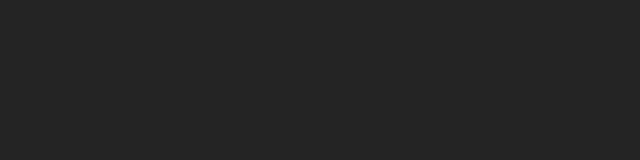
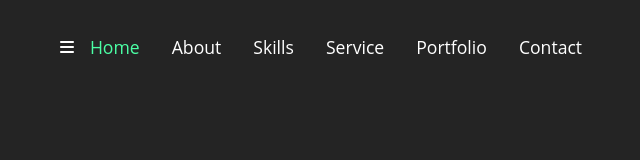
Before and after one commit to konlanz/portfolio, a plain HTML site: page index.html in a window 1280 px wide. Shown: the whole page, without its empty margins (570-1210 px from the left). Drawn offline with Linux system fonts and the light colour scheme.

Commit message:
Nav-bar fix

```diff
--- a/css/styles.css
+++ b/css/styles.css
@@ -30,12 +30,17 @@ a {
 }
 
 .portfolio {
-    font-size: 2rem;
+    font-size: 1.5rem;
     font-weight: 500;
+    /* margin: 0; */
+    display: inline;
 }
 
 .home {
     color: var(--color-secondary);
+}
+.menu-icon {
+    color: #fff;
 }
 
 /* main-body */
@@ -71,6 +76,20 @@ a {
     width: 100%;
     border-radius: 60% 40% 30% 70%/60% 30% 70% 40%;
 }
+/* Button
+.btn {
+    box-shadow: 0 0 10px #4bffa5;
+    background-color: var(--color-secondary);
+    color: #000;
+    padding: 1rem 3rem;
+    border-radius: 55px;
+    font-weight: 450;
+}
+.btn:hover {
+    background-color: var(--background-color);
+    border: 1.3px solid var(--color-secondary);
+    box-shadow: 0;
+} */
 /* Tablets */
 @media screen and (min-width:768px) {
     .top-nav {
--- a/index.html
+++ b/index.html
@@ -6,6 +6,17 @@
     <meta name="viewport" content="width=device-width, initial-scale=1.0">
     <title>Konlan Port</title>
     <link rel="stylesheet" href="/css/styles.css">
+    <script src="https://kit.fontawesome.com/cd1f44e9b7.js" crossorigin="anonymous"></script>
 </head>
 <body>
+    <!-- <a href="#" class="portfolio list__item">Portfolio</a> -->
+    <div class="top-nav">
+        <i class="fa-solid fa-bars menu-icon"></i>
+        <a href="#" class="home nav__item">Home</a>
+        <a href="#" class="nav__item">About</a>
+        <a href="#" class="nav__item">Skills</a>
+        <a href="#" class="nav__item">Service</a>
+        <a href="#" class="nav__item">Portfolio</a>
+        <a href="#" class="nav__item">Contact</a>
+    </div>
 </body>
```
Also changed, not shown: js/menu.js (deleted, +0 -8 lines).
